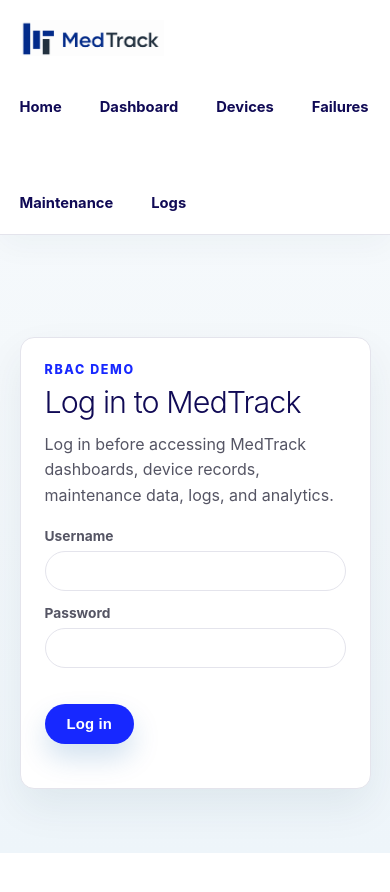
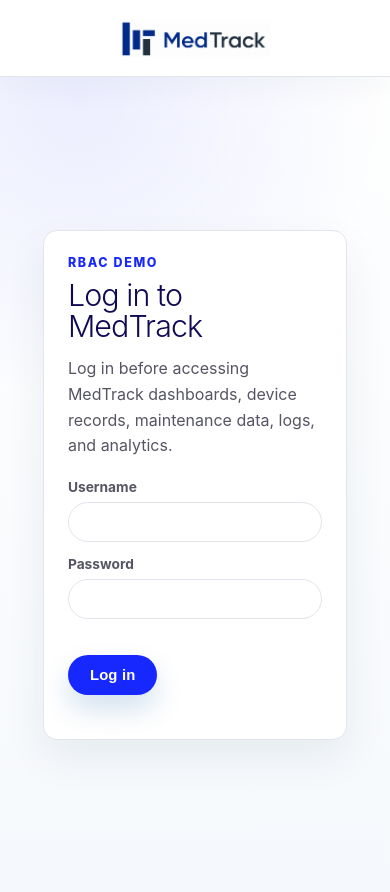
Before and after one commit to yuzhihao1212/MedTrack, a website: page frontend/login.html in a window 390 px wide. Before the commit the page ends 853 px from the top, so only its background shows below. Drawn offline with Linux system fonts and the light colour scheme.

Commit message:
Polish public landing and role login flow

```diff
--- a/frontend/css/styles.css
+++ b/frontend/css/styles.css
@@ -3084,6 +3084,97 @@ th {
   font-weight: 600;
 }
 
+/* Public entry and login polish */
+
+.landing-page-body .topbar,
+.login-page-body .topbar {
+  position: relative;
+  min-height: 92px;
+  padding: 0 5vw;
+  align-items: center;
+}
+
+.landing-page-body .brand,
+.login-page-body .brand {
+  min-height: 92px;
+}
+
+.landing-page-body .brand-logo,
+.login-page-body .brand-logo {
+  height: 48px;
+}
+
+.landing-page-body .landing-nav {
+  align-self: stretch;
+  align-items: center;
+  gap: 0;
+}
+
+.landing-page-body .landing-nav a {
+  display: inline-flex;
+  min-height: 92px;
+  align-items: center;
+  padding: 0 6px;
+}
+
+.landing-page-body .landing-nav a::after {
+  bottom: 0;
+}
+
+.login-page-body {
+  min-height: 100vh;
+  background:
+    radial-gradient(circle at 20% 10%, rgba(31, 45, 255, 0.08), transparent 34%),
+    linear-gradient(180deg, #ffffff 0%, #f5f8fc 100%);
+}
+
+.login-page-body .login-topbar {
+  justify-content: flex-start;
+}
+
+.login-page {
+  min-height: calc(100vh - 92px);
+  padding: 7vh 5vw 9vh;
+  align-items: center;
+}
+
+.login-page .form-layout {
+  width: 100%;
+}
+
+.login-panel {
+  width: min(100%, 440px);
+  margin: 0 auto;
+}
+
+@media (max-width: 720px) {
+  .landing-page-body .topbar,
+  .login-page-body .topbar {
+    min-height: 76px;
+    padding: 0 6vw;
+  }
+
+  .landing-page-body .brand,
+  .login-page-body .brand,
+  .landing-page-body .landing-nav a {
+    min-height: 76px;
+  }
+
+  .landing-page-body .brand-logo,
+  .login-page-body .brand-logo {
+    height: 38px;
+  }
+
+  .landing-page-body .landing-nav a {
+    font-size: 0.84rem;
+  }
+
+  .login-page {
+    min-height: calc(100vh - 76px);
+    padding: 36px 6vw 56px;
+  }
+}
+
 .schema-comparison-grid {
   display: grid;
   grid-template-columns: repeat(2, minmax(0, 1fr));
--- a/frontend/js/auth.js
+++ b/frontend/js/auth.js
@@ -53,6 +53,17 @@ function roleLabel(role) {
   return labels[role] || role;
 }
 
+function roleDashboardPath(role) {
+  const dashboards = {
+    bme_admin: "dashboard.html",
+    bme_manager: "dashboard.html#risk-ranking",
+    bme_engineer: "dashboard.html#failure-section",
+    bme_analyst: "dashboard.html#olap-analytics"
+  };
+
+  return dashboards[role] || "dashboard.html";
+}
+
 function requireLogin() {
   const auth = getAuth();
   const page = currentPageName();
@@ -64,7 +75,7 @@ function requireLogin() {
   }
 
   if (auth && isLoginPage) {
-    window.location.replace("dashboard.html");
+    window.location.replace(roleDashboardPath(auth.user?.role));
     return false;
   }
 
--- a/frontend/js/login.js
+++ b/frontend/js/login.js
@@ -14,7 +14,7 @@ document.getElementById("loginForm").addEventListener("submit", async (event) =>
     });
 
     setAuth(token, user);
-    window.location.href = "index.html";
+    window.location.href = roleDashboardPath(user.role);
   } catch (error) {
     setStatus("loginStatus", error.message, "error");
   }
--- a/frontend/login.html
+++ b/frontend/login.html
@@ -6,21 +6,12 @@
   <title>MedTrack | Log in</title>
   <link rel="stylesheet" href="css/styles.css" />
 </head>
-<body>
-<header class="topbar">
-  <a class="brand" href="index.html" aria-label="MedTrack Home">
-    <img src="assets/medtrack.png" alt="MedTrack Logo" class="brand-logo" />
-  </a>
-
-  <nav class="nav-links">
-    <a href="index.html">Home</a>
-    <a href="dashboard.html">Dashboard</a>
-    <a href="devices.html">Devices</a>
-    <a href="failures.html">Failures</a>
-    <a href="maintenance.html">Maintenance</a>
-    <a href="logs.html">Logs</a>
-  </nav>
-</header>
+<body class="login-page-body">
+  <header class="topbar login-topbar">
+    <a class="brand" href="index.html" aria-label="MedTrack Home">
+      <img src="assets/medtrack.png" alt="MedTrack Logo" class="brand-logo" />
+    </a>
+  </header>
 
   <main class="page login-page">
     <section class="grid form-layout">
```
